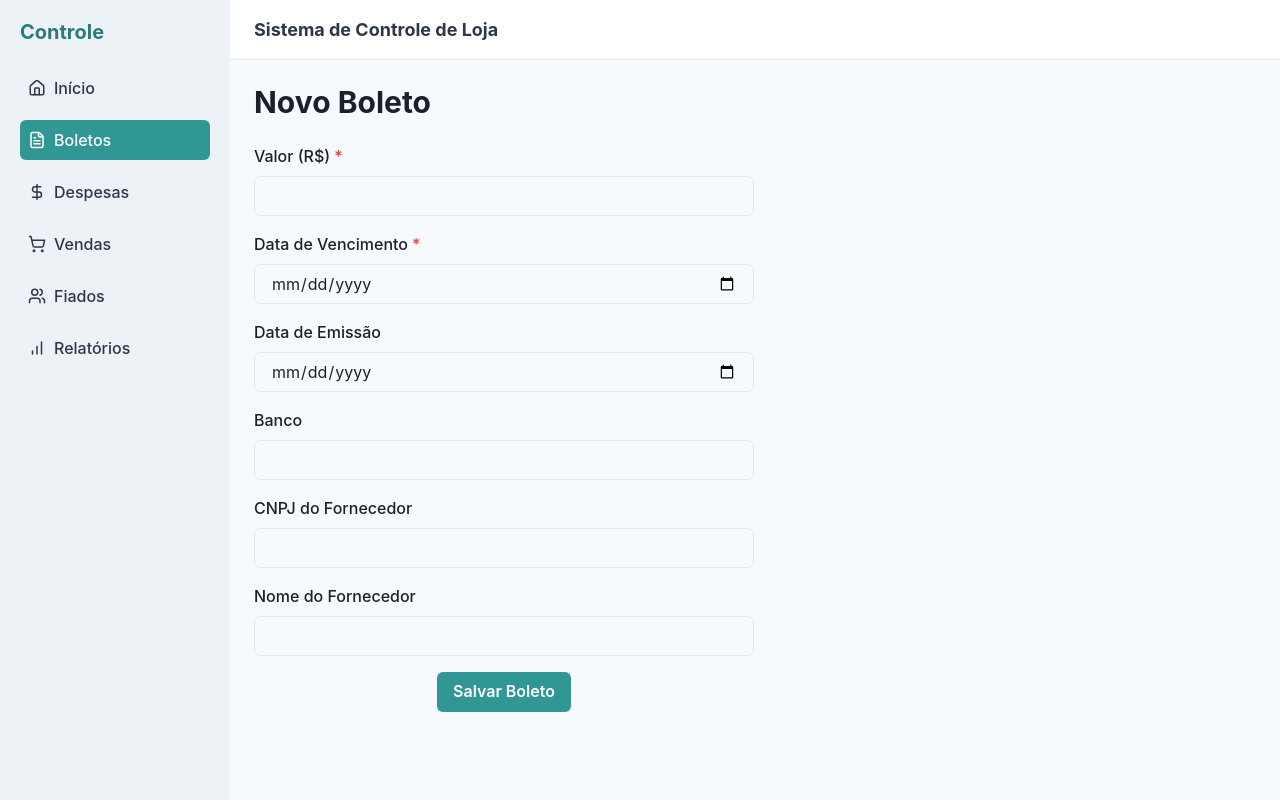
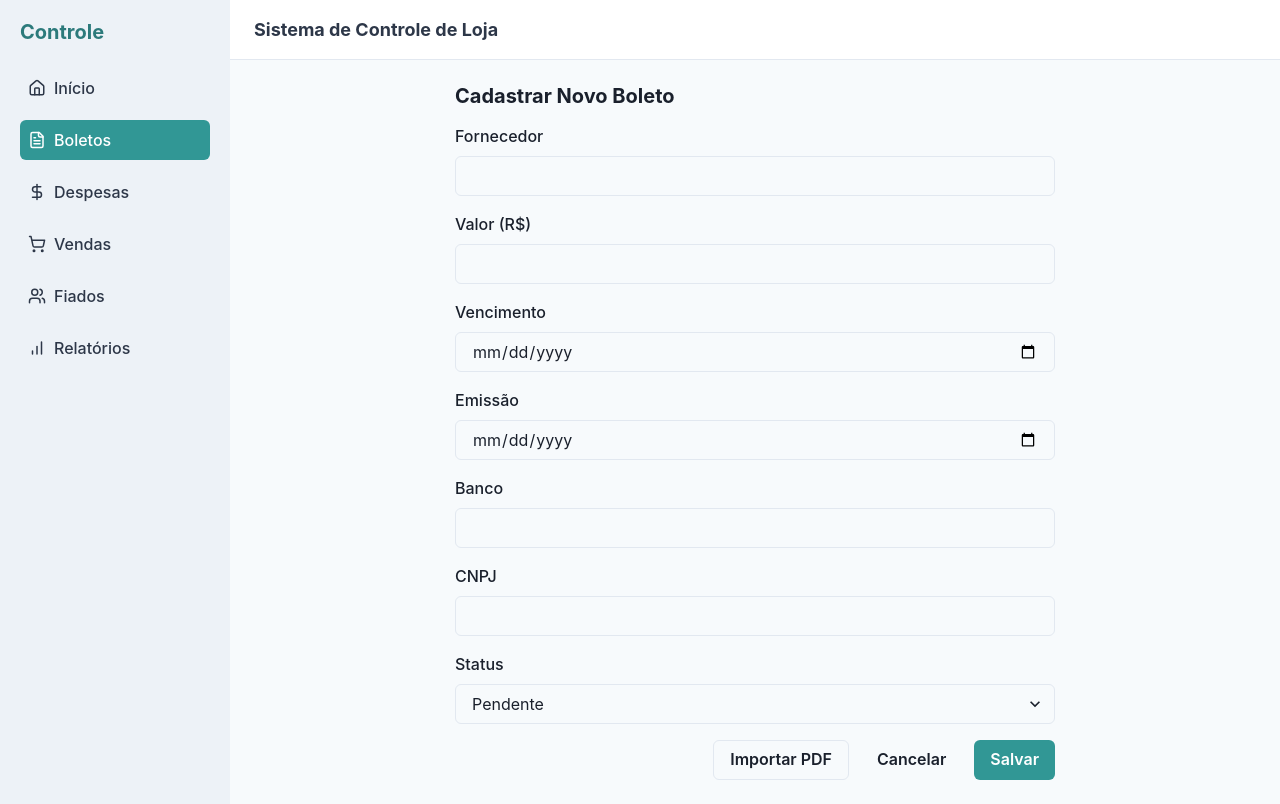
Before and after one commit to Guiaugusto1/Controle_Boletos, a React (Vite) app: page /boletos/novo in a window 1280 px wide. Built offline with nearby package versions, Linux system fonts and the light colour scheme.

Commit message:
atualização

```diff
--- a/package.json
+++ b/package.json
@@ -12,10 +12,14 @@
     "@emotion/react": "^11.11.1",
     "@emotion/styled": "^11.11.0",
     "framer-motion": "^10.12.16",
+    "jspdf": "^3.0.1",
+    "jspdf-autotable": "^5.0.2",
     "lucide-react": "^0.525.0",
+    "pdfjs-dist": "^5.3.93",
     "react": "^18.2.0",
     "react-dom": "^18.2.0",
-    "react-router-dom": "^7.6.3"
+    "react-router-dom": "^7.6.3",
+    "xlsx": "^0.18.5"
   },
   "devDependencies": {
     "@vitejs/plugin-react": "^4.0.0",
--- a/src/pages/Boletos.jsx
+++ b/src/pages/Boletos.jsx
@@ -20,6 +20,13 @@ import {
   ModalCloseButton,
   ModalBody,
   Text,
+  Input,
+  Select,
+  Flex,
+  InputGroup,
+  InputLeftAddon,
+  Divider,
+  Stack,
 } from '@chakra-ui/react'
 import { Link as RouterLink } from 'react-router-dom'
 import { useState } from 'react'
@@ -29,6 +36,12 @@ function Boletos() {
   const { boletos, marcarComoPago, removerBoleto } = useBoletos()
   const { isOpen, onOpen, onClose } = useDisclosure()
   const [boletoSelecionado, setBoletoSelecionado] = useState(null)
+
+  const [statusFiltro, setStatusFiltro] = useState('')
+  const [fornecedorFiltro, setFornecedorFiltro] = useState('')
+  const [valorMinimo, setValorMinimo] = useState('')
+  const [valorMaximo, setValorMaximo] = useState('')
+  const [ordem, setOrdem] = useState('')
 
   const getStatusColor = (status) => {
     switch (status) {
@@ -48,6 +61,27 @@ function Boletos() {
     onOpen()
   }
 
+  let boletosFiltrados = boletos.filter((b) => {
+    const fornecedorOk = fornecedorFiltro.trim() === '' || b.fornecedor?.toLowerCase().includes(fornecedorFiltro.toLowerCase())
+    const statusOk = statusFiltro === '' || b.status === statusFiltro
+    const valorOk =
+      (!valorMinimo || parseFloat(b.valor) >= parseFloat(valorMinimo)) &&
+      (!valorMaximo || parseFloat(b.valor) <= parseFloat(valorMaximo))
+    return fornecedorOk && statusOk && valorOk
+  })
+
+  if (ordem === 'valor_asc') {
+    boletosFiltrados.sort((a, b) => a.valor - b.valor)
+  } else if (ordem === 'valor_desc') {
+    boletosFiltrados.sort((a, b) => b.valor - a.valor)
+  } else if (ordem === 'data_asc') {
+    boletosFiltrados.sort((a, b) => new Date(a.vencimento) - new Date(b.vencimento))
+  } else if (ordem === 'data_desc') {
+    boletosFiltrados.sort((a, b) => new Date(b.vencimento) - new Date(a.vencimento))
+  }
+
+  const totalFiltrado = boletosFiltrados.reduce((acc, b) => acc + parseFloat(b.valor || 0), 0)
+
   return (
     <Box>
       <Heading size="lg" mb={4}>
@@ -60,6 +94,57 @@ function Boletos() {
         </Button>
       </Link>
 
+      <Stack direction={{ base: 'column', md: 'row' }} spacing={4} mb={4} flexWrap="wrap">
+        <Input
+          placeholder="Fornecedor"
+          value={fornecedorFiltro}
+          onChange={(e) => setFornecedorFiltro(e.target.value)}
+          maxW="200px"
+        />
+        <Select
+          placeholder="Status"
+          value={statusFiltro}
+          onChange={(e) => setStatusFiltro(e.target.value)}
+          maxW="150px"
+        >
+          <option value="pendente">Pendente</option>
+          <option value="pago">Pago</option>
+          <option value="vencido">Vencido</option>
+        </Select>
+        <InputGroup maxW="150px">
+          <InputLeftAddon>Min R$</InputLeftAddon>
+          <Input
+            type="number"
+            value={valorMinimo}
+            onChange={(e) => setValorMinimo(e.target.value)}
+          />
+        </InputGroup>
+        <InputGroup maxW="150px">
+          <InputLeftAddon>Max R$</InputLeftAddon>
+          <Input
+            type="number"
+            value={valorMaximo}
+            onChange={(e) => setValorMaximo(e.target.value)}
+          />
+        </InputGroup>
+        <Select
+          placeholder="Ordenar por"
+          value={ordem}
+          onChange={(e) => setOrdem(e.target.value)}
+          maxW="180px"
+        >
+          <option value="valor_asc">Valor crescente</option>
+          <option value="valor_desc">Valor decrescente</option>
+          <option value="data_asc">Data mais próxima</option>
+          <option value="data_desc">Data mais distante</option>
+        </Select>
+      </Stack>
+
+      <Text fontSize="sm" mb={2} color="gray.600">
+        <strong>{boletosFiltrados.length}</strong> boletos encontrados — Total: <strong>R$ {totalFiltrado.toFixed(2)}</strong>
+      </Text>
+      <Divider mb={4} />
+
       <Table variant="simple">
         <Thead>
           <Tr>
@@ -71,7 +156,7 @@ function Boletos() {
           </Tr>
         </Thead>
         <Tbody>
-          {boletos.map((boleto) => (
+          {boletosFiltrados.map((boleto) => (
             <Tr key={boleto.id}>
               <Td>{boleto.fornecedor || '-'}</Td>
               <Td>{parseFloat(boleto.valor || 0).toFixed(2)}</Td>
--- a/src/pages/NovoBoleto.jsx
+++ b/src/pages/NovoBoleto.jsx
@@ -1,99 +1,151 @@
 import {
   Box,
   Heading,
+  Input,
   FormControl,
   FormLabel,
-  Input,
-  VStack,
   Button,
+  Stack,
+  Select,
   useToast,
+  Flex,
 } from '@chakra-ui/react'
-import { useState } from 'react'
+import { useNavigate, useLocation } from 'react-router-dom'
+import { useState, useRef } from 'react'
 import { useBoletos } from '../contexts/BoletoContext'
+import * as pdfjsLib from 'pdfjs-dist'
+
+pdfjsLib.GlobalWorkerOptions.workerSrc = `//cdnjs.cloudflare.com/ajax/libs/pdf.js/${pdfjsLib.version}/pdf.worker.min.js`
 
 function NovoBoleto() {
+  const { adicionarBoleto } = useBoletos()
+  const navigate = useNavigate()
   const toast = useToast()
-  const { adicionarBoleto } = useBoletos()
+  const location = useLocation()
+  const dadosImportados = location.state || {}
+  const fileInputRef = useRef(null)
 
-  const [form, setForm] = useState({
-    valor: '',
-    vencimento: '',
-    emissao: '',
-    banco: '',
-    cnpj: '',
-    fornecedor: '',
-  })
+  const [fornecedor, setFornecedor] = useState(dadosImportados.fornecedor || '')
+  const [valor, setValor] = useState(dadosImportados.valor || '')
+  const [vencimento, setVencimento] = useState(dadosImportados.vencimento || '')
+  const [emissao, setEmissao] = useState(dadosImportados.emissao || '')
+  const [banco, setBanco] = useState(dadosImportados.banco || '')
+  const [cnpj, setCnpj] = useState(dadosImportados.cnpj || '')
+  const [status, setStatus] = useState(dadosImportados.status || 'pendente')
 
-  const handleChange = (e) => {
-    const { name, value } = e.target
-    setForm((prev) => ({ ...prev, [name]: value }))
+  const handleSalvar = () => {
+    if (!valor || !vencimento) {
+      toast({ title: 'Preencha pelo menos o valor e a data de vencimento.', status: 'warning', isClosable: true })
+      return
+    }
+
+    adicionarBoleto({
+      id: Date.now(),
+      fornecedor,
+      valor,
+      vencimento,
+      emissao,
+      banco,
+      cnpj,
+      status,
+    })
+
+    toast({ title: 'Boleto cadastrado com sucesso!', status: 'success', isClosable: true })
+    navigate('/boletos')
   }
 
-  const handleSalvar = () => {
-    const novoBoleto = {
-      ...form,
-      id: Date.now(),
-      status: 'pendente',
+  const handleImportarPDF = async (event) => {
+    const file = event.target.files[0]
+    if (!file) return
+    const reader = new FileReader()
+
+    reader.onload = async function () {
+      const typedarray = new Uint8Array(reader.result)
+      const pdf = await pdfjsLib.getDocument({ data: typedarray }).promise
+      let textoCompleto = ''
+      for (let i = 1; i <= pdf.numPages; i++) {
+        const page = await pdf.getPage(i)
+        const content = await page.getTextContent()
+        textoCompleto += content.items.map((item) => item.str).join(' ')
+      }
+
+      const valorExtraido = textoCompleto.match(/R\$\s?(\d+[\.,]?\d*)/i)?.[1]?.replace(',', '.') || ''
+      const vencimentoExtraido = textoCompleto.match(/vencimento\s*[:\-]?\s*(\d{2}\/\d{2}\/\d{4})/i)?.[1] || ''
+      const emissaoExtraida = textoCompleto.match(/emiss[aã]o\s*[:\-]?\s*(\d{2}\/\d{2}\/\d{4})/i)?.[1] || ''
+      const bancoExtraido = textoCompleto.match(/Banco\s*(\d{3})/)?.[1] || ''
+      const cnpjExtraido = textoCompleto.match(/(\d{2}\.\d{3}\.\d{3}\/\d{4}-\d{2})/)?.[1] || ''
+      const fornecedorExtraido = textoCompleto.match(/Fornecedor\s*[:\-]?\s*([\w\s]+)/i)?.[1] || ''
+
+      setValor(valorExtraido)
+      setVencimento(vencimentoExtraido)
+      setEmissao(emissaoExtraida)
+      setBanco(bancoExtraido)
+      setCnpj(cnpjExtraido)
+      setFornecedor(fornecedorExtraido)
+
+      toast({ title: 'Dados preenchidos a partir do PDF. Revise antes de salvar.', status: 'info', isClosable: true })
     }
 
-    adicionarBoleto(novoBoleto)
-
-    toast({
-      title: 'Boleto salvo com sucesso!',
-      status: 'success',
-      duration: 3000,
-      isClosable: true,
-    })
-
-    setForm({
-      valor: '',
-      vencimento: '',
-      emissao: '',
-      banco: '',
-      cnpj: '',
-      fornecedor: '',
-    })
+    reader.readAsArrayBuffer(file)
   }
 
   return (
-    <Box>
-      <Heading size="lg" mb={6}>Novo Boleto</Heading>
+    <Box maxW="600px" mx="auto">
+      <Heading size="md" mb={4}>Cadastrar Novo Boleto</Heading>
 
-      <VStack spacing={4} maxW="500px">
-        <FormControl isRequired>
-          <FormLabel>Valor (R$)</FormLabel>
-          <Input type="number" name="valor" value={form.valor} onChange={handleChange} />
-        </FormControl>
-
-        <FormControl isRequired>
-          <FormLabel>Data de Vencimento</FormLabel>
-          <Input type="date" name="vencimento" value={form.vencimento} onChange={handleChange} />
+      <Stack spacing={4}>
+        <FormControl>
+          <FormLabel>Fornecedor</FormLabel>
+          <Input value={fornecedor} onChange={(e) => setFornecedor(e.target.value)} />
         </FormControl>
 
         <FormControl>
-          <FormLabel>Data de Emissão</FormLabel>
-          <Input type="date" name="emissao" value={form.emissao} onChange={handleChange} />
+          <FormLabel>Valor (R$)</FormLabel>
+          <Input type="number" value={valor} onChange={(e) => setValor(e.target.value)} />
+        </FormControl>
+
+        <FormControl>
+          <FormLabel>Vencimento</FormLabel>
+          <Input type="date" value={vencimento} onChange={(e) => setVencimento(e.target.value)} />
+        </FormControl>
+
+        <FormControl>
+          <FormLabel>Emissão</FormLabel>
+          <Input type="date" value={emissao} onChange={(e) => setEmissao(e.target.value)} />
         </FormControl>
 
         <FormControl>
           <FormLabel>Banco</FormLabel>
-          <Input name="banco" value={form.banco} onChange={handleChange} />
+          <Input value={banco} onChange={(e) => setBanco(e.target.value)} />
         </FormControl>
 
         <FormControl>
-          <FormLabel>CNPJ do Fornecedor</FormLabel>
-          <Input name="cnpj" value={form.cnpj} onChange={handleChange} />
+          <FormLabel>CNPJ</FormLabel>
+          <Input value={cnpj} onChange={(e) => setCnpj(e.target.value)} />
         </FormControl>
 
         <FormControl>
-          <FormLabel>Nome do Fornecedor</FormLabel>
-          <Input name="fornecedor" value={form.fornecedor} onChange={handleChange} />
+          <FormLabel>Status</FormLabel>
+          <Select value={status} onChange={(e) => setStatus(e.target.value)}>
+            <option value="pendente">Pendente</option>
+            <option value="pago">Pago</option>
+            <option value="vencido">Vencido</option>
+          </Select>
         </FormControl>
 
-        <Button colorScheme="teal" onClick={handleSalvar}>
-          Salvar Boleto
-        </Button>
-      </VStack>
+        <Flex gap={3} justify="flex-end" wrap="wrap">
+          <input
+            ref={fileInputRef}
+            type="file"
+            accept="application/pdf"
+            onChange={handleImportarPDF}
+            style={{ display: 'none' }}
+          />
+          <Button onClick={() => fileInputRef.current.click()} variant="outline">Importar PDF</Button>
+          <Button onClick={() => navigate('/boletos')} variant="ghost">Cancelar</Button>
+          <Button colorScheme="teal" onClick={handleSalvar}>Salvar</Button>
+        </Flex>
+      </Stack>
     </Box>
   )
 }
```
Also changed, not shown: 1 other file (tests, documents, lock files or other folders).
